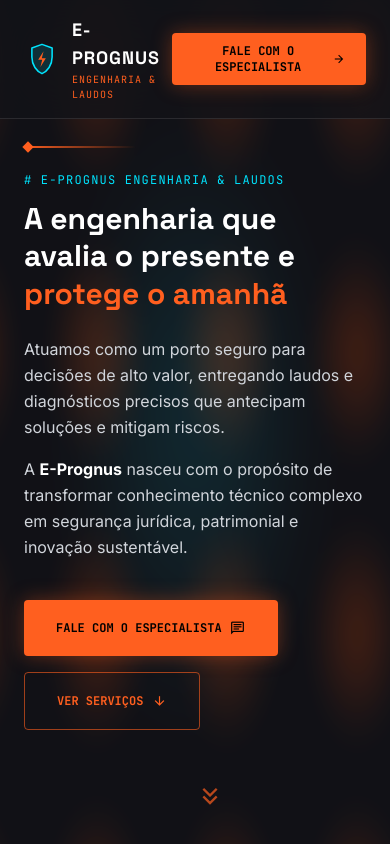
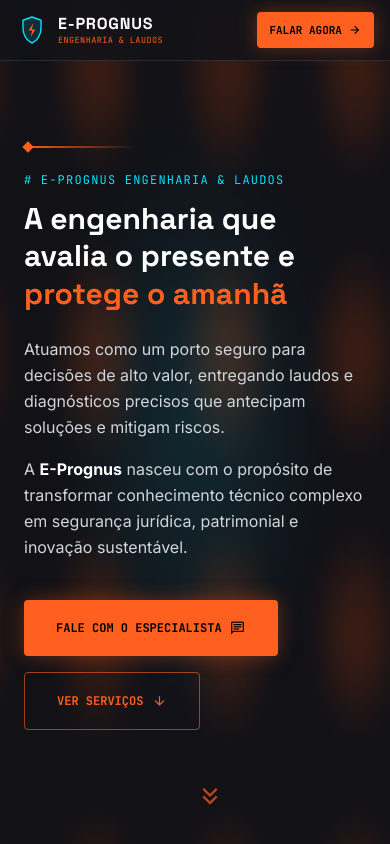
Before and after one commit to keevinvieeira/fcv-seguranca-eletrica, a website built with Vite: page index.html in a window 390 px wide. Shown: the top 844 px of the page. Built offline with nearby package versions, Linux system fonts and the light colour scheme; animation ran at ten frames a second.

Commit message:
fix: prevent mobile header wrapping on E-PROGNUS and clean wrangler.toml

```diff
--- a/index.html
+++ b/index.html
@@ -44,15 +44,15 @@
 
   <!-- Header Navigation -->
   <header class="fixed top-0 w-full z-40 bg-surface/80 backdrop-blur-xl border-b border-white/10 transition-all duration-300">
-    <div class="max-w-[1800px] mx-auto px-6 md:px-12 py-4 flex items-center justify-between">
-      <a href="#" class="flex items-center gap-3 group">
-        <svg xmlns="http://www.w3.org/2000/svg" viewBox="0 0 64 64" fill="none" class="w-9 h-9 shrink-0 group-hover:scale-105 transition-transform" role="img" aria-label="E-Prognus">
+    <div class="max-w-[1800px] mx-auto px-4 sm:px-6 md:px-12 py-3 sm:py-4 flex items-center justify-between gap-2">
+      <a href="#" class="flex items-center gap-2.5 sm:gap-3 group shrink-0">
+        <svg xmlns="http://www.w3.org/2000/svg" viewBox="0 0 64 64" fill="none" class="w-8 h-8 sm:w-9 sm:h-9 shrink-0 group-hover:scale-105 transition-transform" role="img" aria-label="E-Prognus">
           <path d="M32 6 C32 6 14 12.5 14 12.5 V28.5 C14 42.8 22.4 53.8 32 58 C41.6 53.8 50 42.8 50 28.5 V12.5 C50 12.5 32 6 32 6Z" fill="rgba(0,227,253,0.14)" stroke="#00e3fd" stroke-width="2.75" stroke-linejoin="round" />
           <path d="M34.8 18 L25.2 33.2 H32.4 L29.2 46 L38.8 30.8 H31.6 L34.8 18Z" fill="#ff5f1f" />
         </svg>
         <div class="flex flex-col">
-          <span class="font-heading font-bold tracking-wider text-lg text-white group-hover:text-primary transition-colors">E-PROGNUS</span>
-          <span class="font-code text-[10px] text-primary tracking-widest uppercase">ENGENHARIA &amp; LAUDOS</span>
+          <span class="font-heading font-bold tracking-wider text-base sm:text-lg text-white group-hover:text-primary transition-colors whitespace-nowrap leading-none mb-1">E-PROGNUS</span>
+          <span class="font-code text-[8.5px] sm:text-[10px] text-primary tracking-wider sm:tracking-widest uppercase whitespace-nowrap leading-none">ENGENHARIA &amp; LAUDOS</span>
         </div>
       </a>
 
@@ -61,8 +61,9 @@
         <a href="#sobre" class="hover:text-primary transition-colors">SOBRE NÓS</a>
       </nav>
 
-      <button type="button" data-open-whatsapp class="bg-primary text-black font-code text-xs font-bold px-5 py-2.5 rounded hover:bg-primary-light transition-all neon-glow flex items-center gap-2">
-        <span>FALE COM O ESPECIALISTA</span>
+      <button type="button" data-open-whatsapp class="bg-primary text-black font-code text-[11px] sm:text-xs font-bold px-3 py-2 sm:px-5 sm:py-2.5 rounded hover:bg-primary-light transition-all neon-glow flex items-center gap-1.5 sm:gap-2 shrink-0 whitespace-nowrap">
+        <span class="hidden sm:inline">FALE COM O ESPECIALISTA</span>
+        <span class="inline sm:hidden">FALAR AGORA</span>
         <span class="material-symbols-outlined text-sm">arrow_forward</span>
       </button>
     </div>
--- a/wrangler.toml
+++ b/wrangler.toml
@@ -1,6 +1,3 @@
 name = "e-prognus"
 compatibility_date = "2026-07-27"
 pages_build_output_dir = "dist"
-
-[assets]
-directory = "./dist"
```
